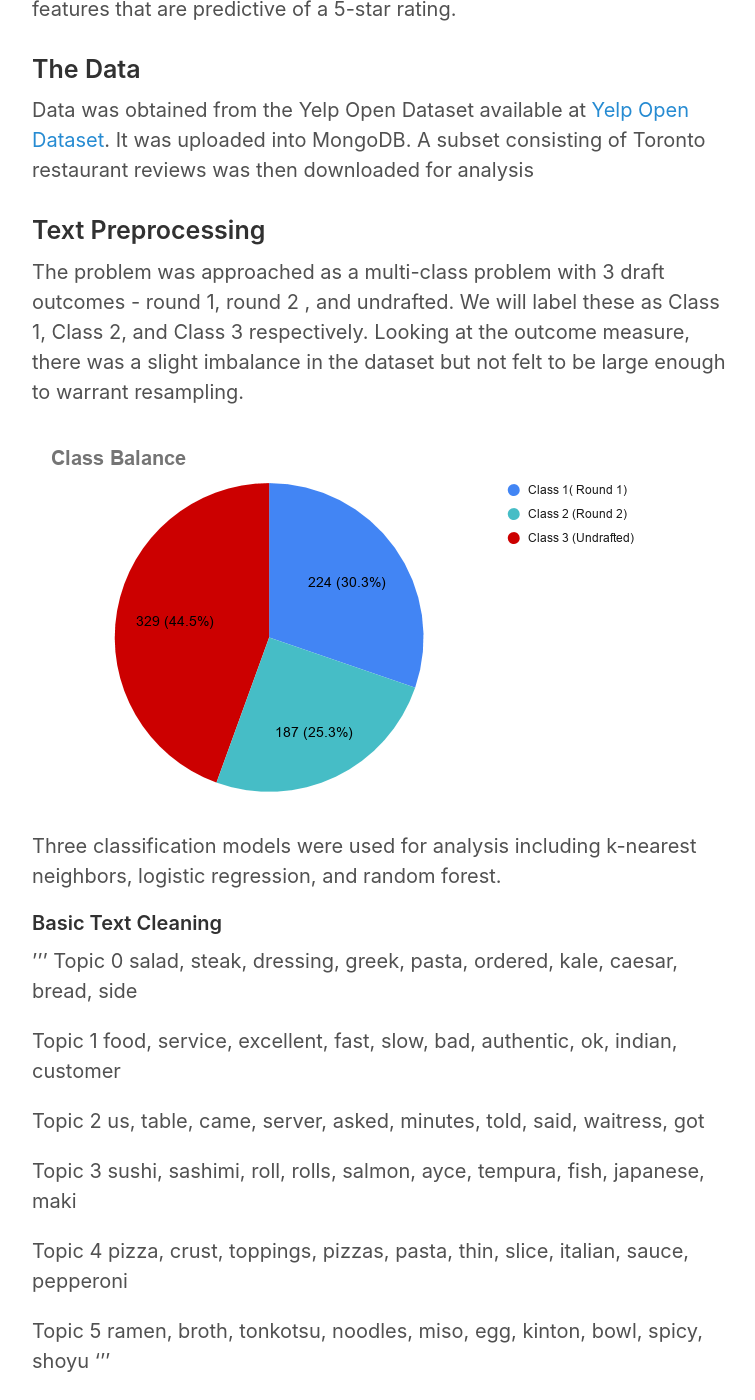
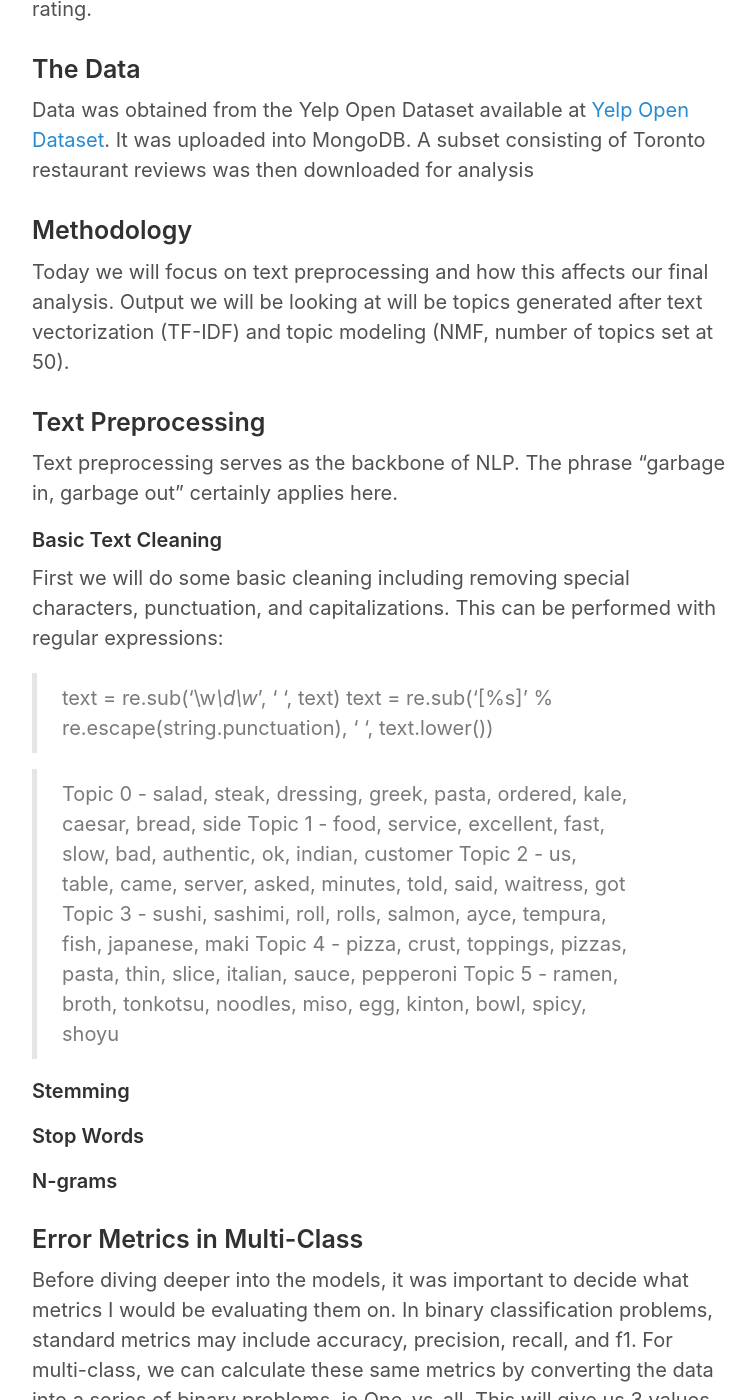
Before and after one commit to enndy6285/enndy6285.github.io, a Jekyll site: the page built from _posts/2020-05-28-nlp.md, in a window 1280 px wide and 1400 px high, scrolled down 601 px. Shown: the whole window, without its empty margins (258-1013 px from the left). Built offline with Jekyll 4.4.1, drawn with Linux system fonts in a browser that asks for light colours; some of the changed text lies outside the part shown.

Commit message:
updating blog 4

```diff
--- a/_posts/2020-05-28-nlp.md
+++ b/_posts/2020-05-28-nlp.md
@@ -4,42 +4,33 @@ title: Text Preprocessing for NLP
 ---
 
 ### Introduction
-Yelp is one of the largest platforms for customer generated business reviews with over 211 milion cumulative reviews to date. This wealth of information is valuable not only to consumers but the businesses themselves. The Yelp rating can also have significant financial impact. A five star rating is the goal of every restaurant but what distinguishes a 5-star restaurant?
+Yelp is one of the largest platforms for customer generated business reviews with over 211 milion cumulative reviews to date. This wealth of information is valuable not only to consumers but the businesses themselves. A five star rating is the goal of every restaurant but what distinguishes a 5-star restaurant?
 
 ### Objective
-Use NLP techniques to analyze Yelp text reviews to gain insight on features that are predictive of a 5-star rating.
+The goal of this project is to use NLP techniques to analyze Yelp text reviews in order to gain insight on features that are predictive of a 5-star rating.
 
 ### The Data
 Data was obtained from the Yelp Open Dataset available at [Yelp Open Dataset](https://www.kaggle.com/yelp-dataset/yelp-dataset). It was uploaded into MongoDB. A subset consisting of Toronto restaurant reviews was then downloaded for analysis
 
+### Methodology
+Today we will focus on text preprocessing and how this affects our final analysis. Output we will be looking at will be topics generated after text vectorization (TF-IDF) and topic modeling (NMF, number of topics set at 50).
+
 ### Text Preprocessing
-The problem was approached as a multi-class problem with 3 draft outcomes - round 1, round 2 , and undrafted. We will label these as Class 1, Class 2, and Class 3 respectively. Looking at the outcome measure, there was a slight imbalance in the dataset but not felt to be large enough to warrant resampling.
-
-![Class Balance]({{ site.url }}/images/2020-05-12/class_balance.png)
-
-Three classification models were used for analysis including k-nearest neighbors, logistic regression, and random forest.
+Text preprocessing serves as the backbone of NLP. The phrase "garbage in, garbage out" certainly applies here.
 
 #### Basic Text Cleaning
+First we will do some basic cleaning including removing special characters, punctuation, and capitalizations. This can be performed with regular expressions:
 
-'''
-Topic  0
-salad, steak, dressing, greek, pasta, ordered, kale, caesar, bread, side
+>   text = re.sub('\w*\d\w*', ' ', text)
+    text = re.sub('[%s]' % re.escape(string.punctuation), ' ', text.lower())
 
-Topic  1
-food, service, excellent, fast, slow, bad, authentic, ok, indian, customer
+>Topic  0 - salad, steak, dressing, greek, pasta, ordered, kale, caesar, bread, side
+>Topic  1 - food, service, excellent, fast, slow, bad, authentic, ok, indian, customer
+>Topic  2 - us, table, came, server, asked, minutes, told, said, waitress, got
+>Topic  3 - sushi, sashimi, roll, rolls, salmon, ayce, tempura, fish, japanese, maki
+>Topic  4 - pizza, crust, toppings, pizzas, pasta, thin, slice, italian, sauce, pepperoni
+>Topic  5 - ramen, broth, tonkotsu, noodles, miso, egg, kinton, bowl, spicy, shoyu
 
-Topic  2
-us, table, came, server, asked, minutes, told, said, waitress, got
-
-Topic  3
-sushi, sashimi, roll, rolls, salmon, ayce, tempura, fish, japanese, maki
-
-Topic  4
-pizza, crust, toppings, pizzas, pasta, thin, slice, italian, sauce, pepperoni
-
-Topic  5
-ramen, broth, tonkotsu, noodles, miso, egg, kinton, bowl, spicy, shoyu
-'''
 
 
 #### Stemming
```
